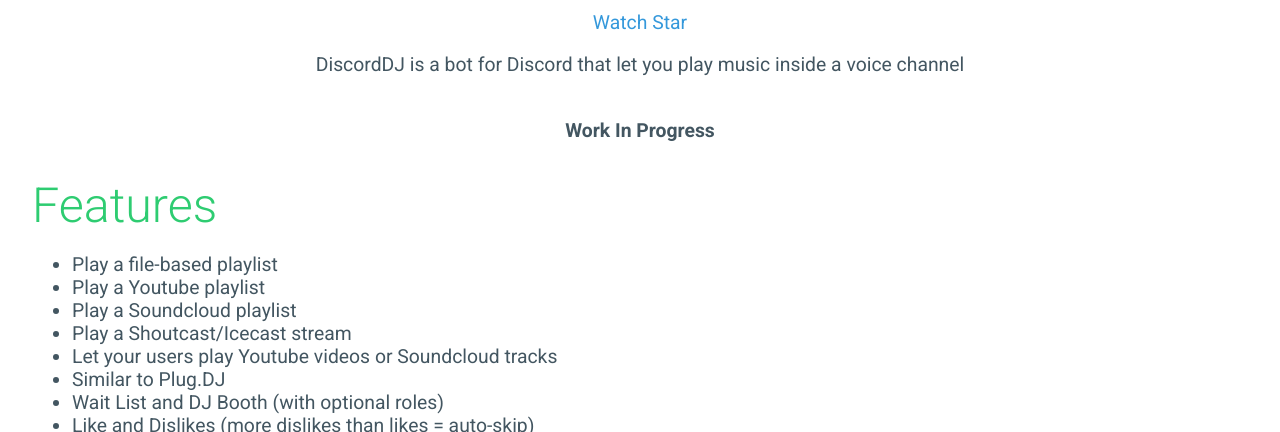
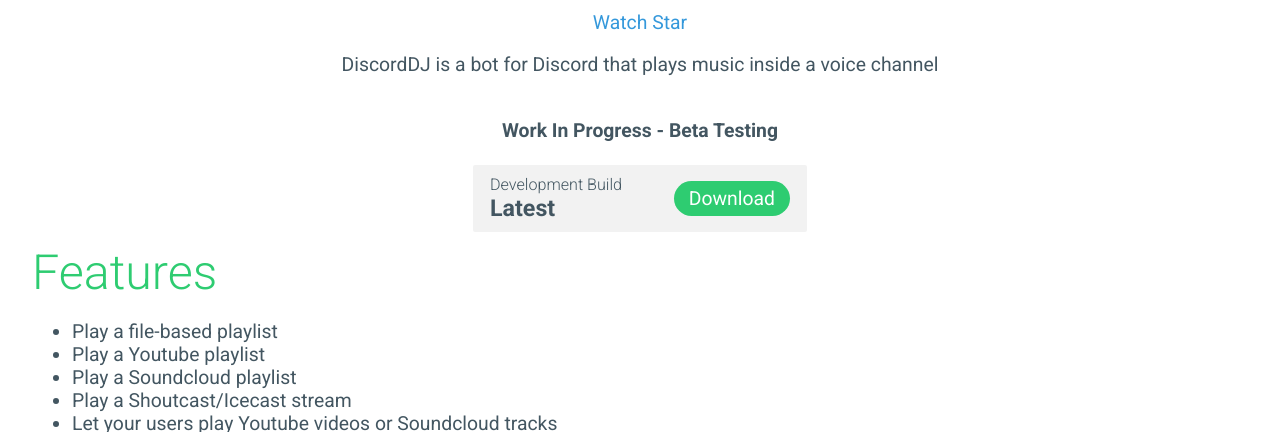
Before and after one commit to Guichaguri/DiscordDJ, a plain HTML site: page index.html in a window 1280 px wide. Shown: the part 802-1234 px from the top of the page. Drawn offline with nearby package versions, Linux system fonts and the light colour scheme.

Commit message:
Added download button

```diff
--- a/index.html
+++ b/index.html
@@ -162,6 +162,37 @@
                 padding: 1% 2.5% 1% 2.5%;
                 box-shadow: 0px 0px 2em rgba(0, 0, 0, 0.5);
             }
+
+            .download {
+                background: #f2f2f2;
+                border-radius: 2px;
+                display: inline-block;
+                padding: 10px 17px;
+                text-align: left;
+                min-width: 300px;
+            }
+            .download em {
+                font-style: normal;
+                font-weight: 300;
+                font-size: smaller;
+                display: block;
+            }
+            .download strong {
+                font-size: larger;
+            }
+            .download .button {
+                float: right;
+                background: #2ecc71;
+                padding: 5px 15px;
+                color: #ffffff;
+                border-radius: 17.5px;
+                line-height: 25px;
+                box-sizing: border-box;
+                margin: 6px 0px;
+            }
+            .download .button:hover {
+                text-decoration: none;
+            }
         </style>
     </head>
     <body>
@@ -174,10 +205,15 @@
             <div style="text-align: center;">
                 <a class="github-button" href="https://github.com/Guichaguri/DiscordDJ" data-icon="octicon-eye" data-style="mega" data-count-href="/Guichaguri/DiscordDJ/watchers" data-count-api="/repos/Guichaguri/DiscordDJ#subscribers_count" data-count-aria-label="# watchers on GitHub" aria-label="Watch DiscordDJ on GitHub">Watch</a>
                 <a class="github-button" href="https://github.com/Guichaguri/DiscordDJ" data-icon="octicon-star" data-style="mega" data-count-href="/Guichaguri/DiscordDJ/stargazers" data-count-api="/repos/Guichaguri/DiscordDJ#stargazers_count" data-count-aria-label="# stargazers on GitHub" aria-label="Star DiscordDJ on GitHub">Star</a>
-                <p>DiscordDJ is a bot for Discord that let you play music inside a voice channel</p>
+                <p>DiscordDJ is a bot for Discord that plays music inside a voice channel</p>
                 <br>
-                <strong>Work In Progress</strong><br>
+                <strong>Work In Progress - Beta Testing</strong><br>
                 <br>
+                <div class="download">
+                    <a class="button" href="https://github.com/Guichaguri/DiscordDJ/releases/latest" target="_blank">Download</a>
+                    <em>Development Build</em>
+                    <strong>Latest</strong>
+                </div>
             </div>
             <h2>Features</h2>
             <ul>
@@ -187,8 +223,8 @@
                 <li>Play a Shoutcast/Icecast stream</li>
                 <li>
                     Let your users play Youtube videos or Soundcloud tracks
-                <li>Similar to Plug.DJ</li>
-                <li>Wait List and DJ Booth (with optional roles)</li>
+                    <li>Similar to Plug.DJ</li>
+                    <li>Wait List and DJ Booth (with optional roles)</li>
                 </li>
                 <li>Like and Dislikes (more dislikes than likes = auto-skip)</li>
                 <li>Smart Song History</li>
@@ -222,7 +258,39 @@
                 }).click(function() {
                     $(this).parent().toggleClass('hidden');
                 });
+
+                $.ajax({
+                    url: 'https://api.github.com/repos/Guichaguri/DiscordDJ/releases',
+                    dataType: 'jsonp',
+                    success: function(results) {
+                        var data = results.data[0];
+                        var assets = data.assets;
+                        var url = data.html_url;
+                        var name = data.name;
+                        $('.download strong').text(name);
+                        $('.download .button').prop('href', url);
+                        /*for(var o = 0; o < assets.length; o++) {
+                            var download = assets[o];
+                            if(download.name.indexOf('windows') != -1) continue;
+                            var dlurl = download.browser_download_url;
+                            var dlcount = download.download_count;
+                            var upload = download.updated_at; //"2015-09-14T00:45:13Z"
+                            var dlsize = download.size;
+                            //console.log(download);
+                            $('.download .button').prop('href', dlurl);
+                            break;
+                        }*/
+                    }
+                });
             });
+
+            // Analytics
+            (function(i,s,o,g,r,a,m){i['GoogleAnalyticsObject']=r;i[r]=i[r]||function(){
+                        (i[r].q=i[r].q||[]).push(arguments)},i[r].l=1*new Date();a=s.createElement(o),
+                    m=s.getElementsByTagName(o)[0];a.async=1;a.src=g;m.parentNode.insertBefore(a,m)
+            })(window,document,'script','//www.google-analytics.com/analytics.js','ga');
+            ga('create', 'UA-73372300-1', 'auto');
+            ga('send', 'pageview');
         </script>
     </body>
 </html>
```
